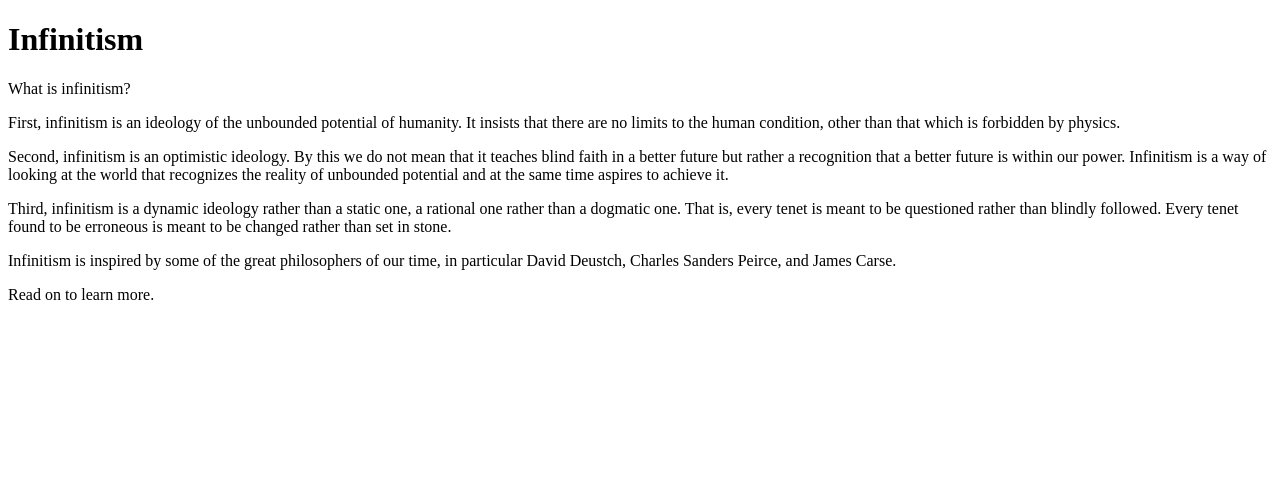
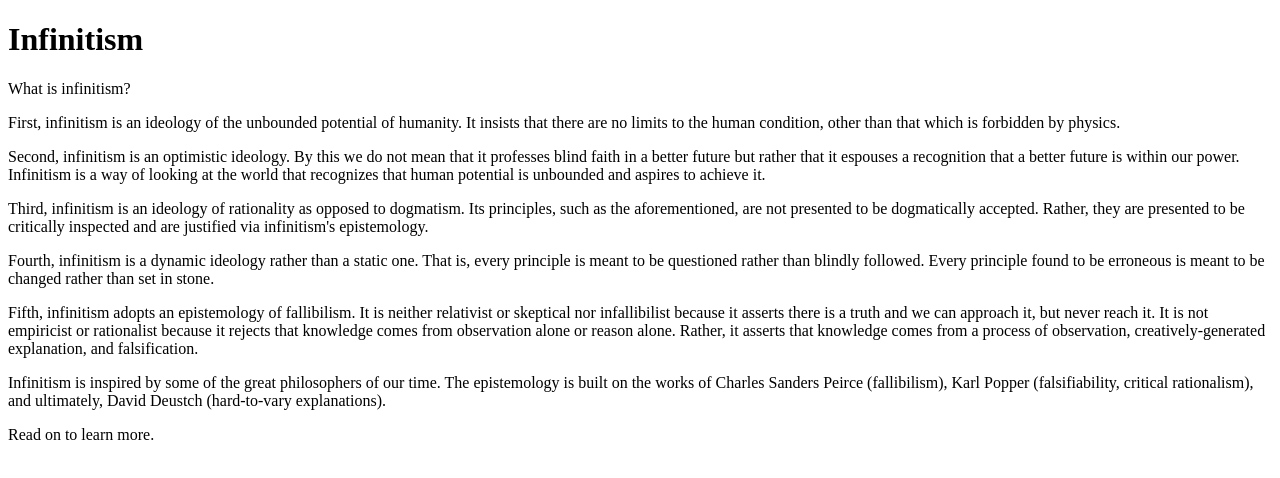
Before and after one commit to shea256/infinitism, a Next.js app: page / in a window 1280 px wide. Shown: the top 478 px of the page. Built offline with nearby package versions, Linux system fonts and the light colour scheme.

Commit message:
Update index.mdx

```diff
--- a/pages/index.mdx
+++ b/pages/index.mdx
@@ -6,10 +6,14 @@ What is infinitism?
 
 First, infinitism is an ideology of the unbounded potential of humanity. It insists that there are no limits to the human condition, other than that which is forbidden by physics.
 
-Second, infinitism is an optimistic ideology. By this we do not mean that it teaches blind faith in a better future but rather a recognition that a better future is within our power. Infinitism is a way of looking at the world that recognizes the reality of unbounded potential and at the same time aspires to achieve it.
+Second, infinitism is an optimistic ideology. By this we do not mean that it professes blind faith in a better future but rather that it espouses a recognition that a better future is within our power. Infinitism is a way of looking at the world that recognizes that human potential is unbounded and aspires to achieve it.
 
-Third, infinitism is a dynamic ideology rather than a static one, a rational one rather than a dogmatic one. That is, every tenet is meant to be questioned rather than blindly followed. Every tenet found to be erroneous is meant to be changed rather than set in stone.
+Third, infinitism is an ideology of rationality as opposed to dogmatism. Its principles, such as the aforementioned, are not presented to be dogmatically accepted. Rather, they are presented to be critically inspected and are justified via infinitism's epistemology.
 
-Infinitism is inspired by some of the great philosophers of our time, in particular David Deustch, Charles Sanders Peirce, and James Carse.
+Fourth, infinitism is a dynamic ideology rather than a static one. That is, every principle is meant to be questioned rather than blindly followed. Every principle found to be erroneous is meant to be changed rather than set in stone.
+
+Fifth, infinitism adopts an epistemology of fallibilism. It is neither relativist or skeptical nor infallibilist because it asserts there is a truth and we can approach it, but never reach it. It is not empiricist or rationalist because it rejects that knowledge comes from observation alone or reason alone. Rather, it asserts that knowledge comes from a process of observation, creatively-generated explanation, and falsification.
+
+Infinitism is inspired by some of the great philosophers of our time. The epistemology is built on the works of Charles Sanders Peirce (fallibilism), Karl Popper (falsifiability, critical rationalism), and ultimately, David Deustch (hard-to-vary explanations).
 
 Read on to learn more.
```
